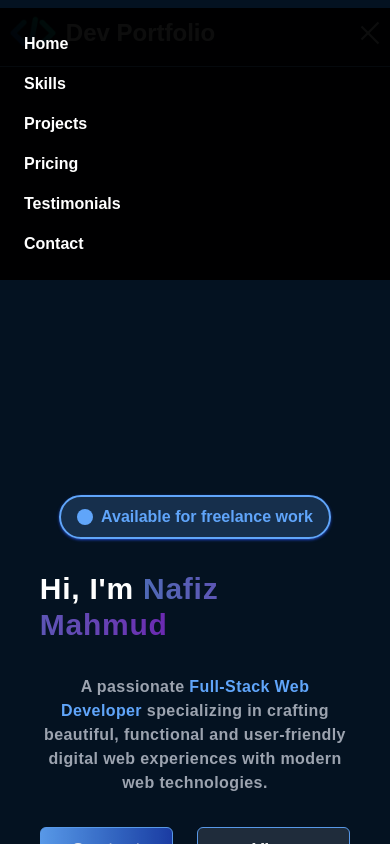
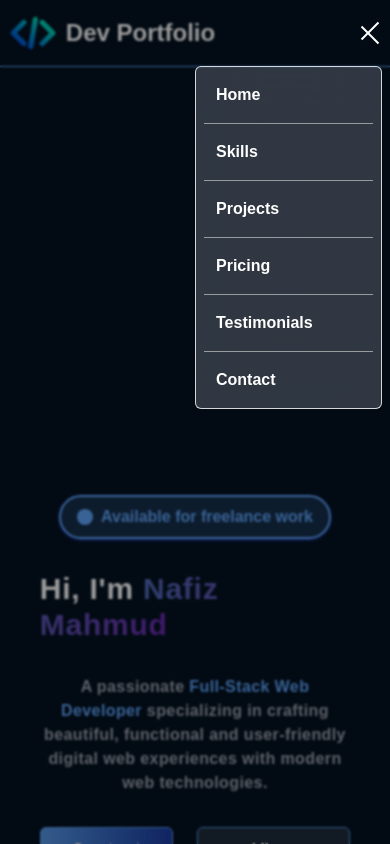
Before and after one commit to Nafiz-Mahmud/Dev-Portfolio-Site, a Next.js app: page / in a window 390 px wide. Both pictures are taken after a click on the button "Toggle menu". Shown: the top 844 px of the page. Built offline with nearby package versions, Linux system fonts and the light colour scheme; a web font is replaced by a local one.

Commit message:
mobile nav responsive

```diff
--- a/components/hero.jsx
+++ b/components/hero.jsx
@@ -68,7 +68,7 @@ export default function HeroSection() {
         <div className="buttons flex gap-6">
           <Link href="#connect_section">
             <motion.button
-              className="text-white text-lg bg-gradient-to-r from-lightblue to-darkblue animate-pulse cursor-pointer tracking-wide border-1 border-lightblue w-fit py-2 px-4 rounded-md text-lightblue font-semibold"
+              className="text-white text-lg bg-gradient-to-r from-lightblue to-darkblue animate-pulse hover:animate-none hover:scale-95 duration-300 cursor-pointer tracking-wide border-1 border-lightblue w-fit py-2 px-4 rounded-md text-lightblue font-semibold"
               initial={{ opacity: 0, y: initialY }}
               animate={{ opacity: 1, y: 0 }}
               transition={{ duration, ease: "easeOut", delay: 0.3 }}
@@ -78,7 +78,7 @@ export default function HeroSection() {
           </Link>
           <Link href="#projects_section">
             <motion.button
-              className="text-white text-lg bg-lightgray-opacity-2 animate-pulse cursor-pointer tracking-wide border-1 border-lightblue w-fit py-2 px-4 rounded-md text-lightblue font-semibold"
+              className="text-white text-lg bg-lightgray-opacity-2 animate-pulse hover:animate-none hover:scale-95 duration-300 cursor-pointer tracking-wide border-1 border-lightblue w-fit py-2 px-4 rounded-md text-lightblue font-semibold"
               initial={{ opacity: 0, y: initialY }}
               animate={{ opacity: 1, y: 0 }}
               transition={{ duration, ease: "easeOut", delay: 0.4 }}
--- a/components/nav.jsx
+++ b/components/nav.jsx
@@ -9,7 +9,7 @@ export default function Navbar() {
   return (
     <motion.nav
       id="navbar"
-      className="navbar  bg-background-primary text-white flex justify-between items-center py-2 mx-auto w-[96%] max-w-[1400px]"
+      className="navbar  relative overflow-visible  text-white flex justify-between items-center py-2 mx-auto w-[96%] max-w-[1400px]"
       initial={{ opacity: 0 }}
       animate={{ opacity: 1 }}
       transition={{ duration: 0.5, ease: "easeOut" }}
@@ -44,7 +44,7 @@ export default function Navbar() {
 
       {/* Mobile Menu Button */}
       <button
-        className="md:hidden flex flex-col gap-1"
+        className="md:hidden flex flex-col gap-1 cursor-pointer z-50 hover:opacity-80"
         onClick={() => setIsOpen(!isOpen)}
         aria-label="Toggle menu"
       >
@@ -66,27 +66,72 @@ export default function Navbar() {
       </button>
 
       {/* Mobile Menu */}
+
       {isOpen && (
-        <div className="md:hidden absolute top-0 z-100 left-0 right-0 bg-black/95 flex flex-col gap-4 font-semibold p-6 mt-2">
-          <Link href="/" onClick={() => setIsOpen(false)}>
+        <>
+          <motion.div
+            className="blur_bg md:hidden fixed inset-0 bg-black/40 backdrop-blur-[1px] z-40"
+            initial={{ opacity: 0 }}
+            animate={{ opacity: 1 }}
+            transition={{ duration: 0.3, ease: "easeInOut" }}
+            onClick={() => setIsOpen(false)}
+            aria-hidden="true"
+          />
+          <motion.div
+            className="menu_section md:hidden absolute right-0 top-full w-[50%] sm:w-[40%] p-2 bg-lightgray/30 backdrop-blur-2xl border-1 border-white/80 z-50 flex flex-col gap-2  font-semibold rounded-md "
+            initial={{ opacity: 0, y: -100, scale: 0.5 }}
+            animate={{ opacity: 1, y: 0, scale: 1 }}
+            transition={{ duration: 0.2, ease: "easeOut" }}
+          >
+            <Link
+              href="/"
+              className="block px-3 py-2 rounded-md hover:bg-lightgray/50 hover:opacity-80"
+              onClick={() => setIsOpen(false)}
+            >
               Home
             </Link>
-          <Link href="/about" onClick={() => setIsOpen(false)}>
+            <hr className="opacity-50" />
+            <Link
+              href="/about"
+              className="block px-3 py-2 rounded-md  hover:bg-lightgray/50 hover:opacity-80"
+              onClick={() => setIsOpen(false)}
+            >
               Skills
-          </Link>
-          <Link href="/projects" onClick={() => setIsOpen(false)}>
+            </Link>{" "}
+            <hr className="opacity-50" />
+            <Link
+              href="/projects"
+              className="block px-3 py-2 rounded-md  hover:bg-lightgray/50 hover:opacity-80"
+              onClick={() => setIsOpen(false)}
+            >
               Projects
-          </Link>
-          <Link href="/contact" onClick={() => setIsOpen(false)}>
+            </Link>{" "}
+            <hr className="opacity-50" />
+            <Link
+              href="/contact"
+              className="block px-3 py-2 rounded-md  hover:bg-lightgray/50 hover:opacity-80"
+              onClick={() => setIsOpen(false)}
+            >
               Pricing
-          </Link>
-          <Link href="/contact" onClick={() => setIsOpen(false)}>
+            </Link>{" "}
+            <hr className="opacity-50" />
+            <Link
+              href="/contact"
+              className="block px-3 py-2 rounded-md  hover:bg-lightgray/50 hover:opacity-80"
+              onClick={() => setIsOpen(false)}
+            >
               Testimonials
-          </Link>
-          <Link href="/contact" onClick={() => setIsOpen(false)}>
+            </Link>{" "}
+            <hr className="opacity-50" />
+            <Link
+              href="/contact"
+              className="block px-3 py-2 rounded-md  hover:bg-lightgray/50 hover:opacity-80"
+              onClick={() => setIsOpen(false)}
+            >
               Contact
             </Link>
-        </div>
+          </motion.div>
+        </>
       )}
     </motion.nav>
   );
--- a/components/projects.jsx
+++ b/components/projects.jsx
@@ -26,9 +26,8 @@ export default function ProjectsSection() {
     },
   ];
   return (
-    <div className="projects_section  mb-48">
+    <div className="projects_section mb-48" id="projects_section">
       <motion.h2
-        id="projects_section"
         className="text-3xl text-white text-center font-bold tracking-wide"
         initial={{ y: 40, opacity: 0 }}
         whileInView={{ y: 0, opacity: 1 }}
--- a/components/socials.jsx
+++ b/components/socials.jsx
@@ -89,27 +89,6 @@ export default function SocialsSection() {
           <div className="social_media flex flex-col gap-4">
             <p className="text-lightgray tracking-wide text-lg">Social Media</p>
             <div className="social_links animate-pulse hover:animate-none flex gap-4">
-              {/* <Link
-                href="mailto:nafizmahmud102@gmail.com"
-                className="bg-lightgray-opacity-2 hover:text-lightblue border  border-lightblue rounded-md p-2 text-3xl"
-              >
-                <svg
-                  fill="none"
-                  strokeWidth="0"
-                  xmlns="http://www.w3.org/2000/svg"
-                  viewBox="0 0 24 24"
-                  height="1em"
-                  width="1em"
-                  style={{ overflow: "visible", color: "currentcolor" }}
-                >
-                  <path
-                    fill="currentColor"
-                    fillRule="evenodd"
-                    d="M3.01 5.838a1 1 0 0 1 1-1H20a1 1 0 0 1 1 1v11.324a2 2 0 0 1-2 2H5a2 2 0 0 1-2-2v-11c0-.048.003-.094.01-.14v-.184ZM5 8.062v9.1h14v-9.1l-4.879 4.879a3 3 0 0 1-4.242 0L5 8.06Zm1.572-1.256h10.856l-4.72 4.72a1 1 0 0 1-1.415 0l-4.72-4.72Z"
-                    clipRule="evenodd"
-                  ></path>
-                </svg>
-              </Link> */}
               <Link
                 href="https://x.com/nafiz_mahmud_99"
                 target="_blank"
@@ -200,10 +179,10 @@ export default function SocialsSection() {
         transition={{ duration: 0.5, ease: "easeOut", delay: 0.2 }}
         viewport={{ once: true, margin: "0px 0px -150px 0px" }}
       >
-        <div className="cards flex items-center justify-between">
+        <div className="cards  flex items-center justify-between">
           <div className="card">
             <h2 className="text-4xl text-lightblue font-bold">20+</h2>
-            <p className="text-md xl:text-lg text-lightgray font-medium">
+            <p className="text-lg xl:text-xl text-lightgray font-medium">
               Projects Completed
             </p>
           </div>
```
Also changed, not shown: components/contact.jsx (+94 -1 lines). Lines whose indentation alone changed are shown as unchanged.
